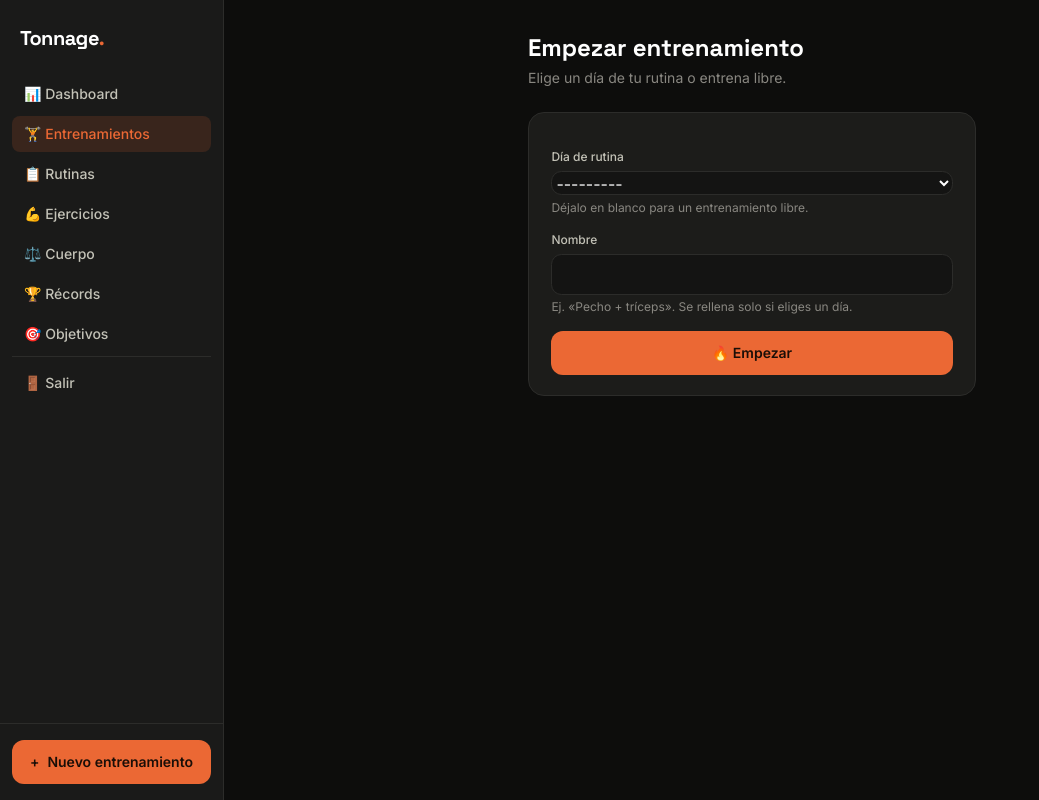
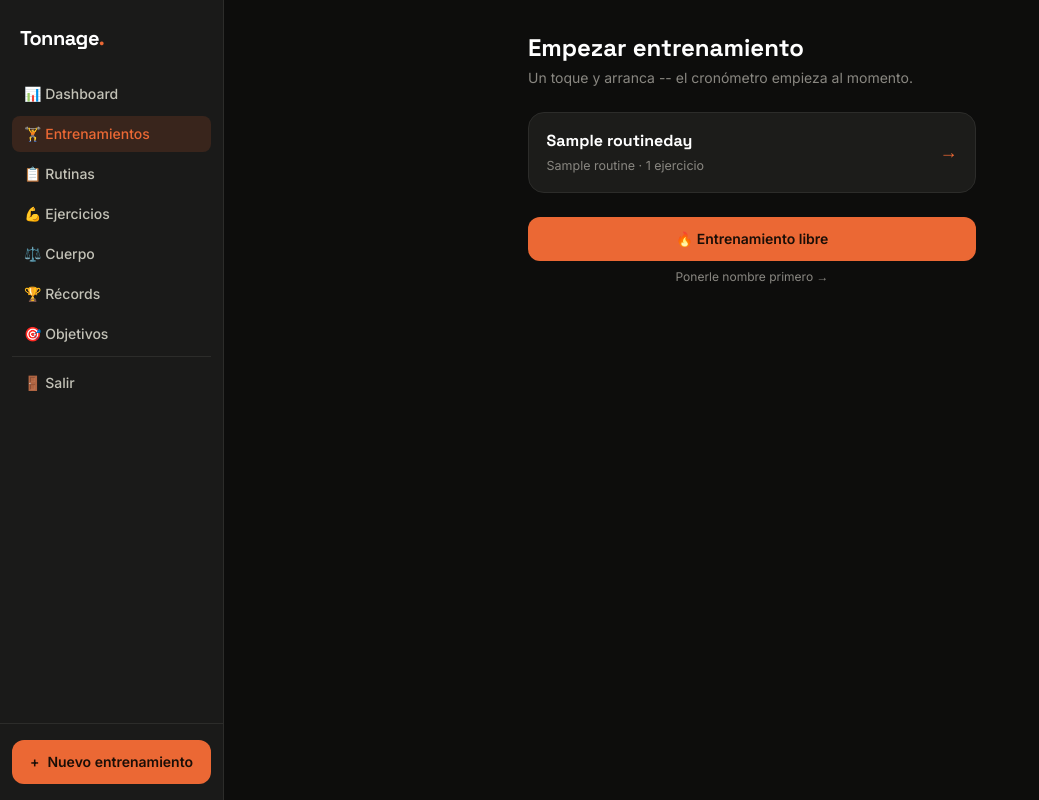
Before and after one commit to lasaladebygui-design/Alexgoesgym, a Django app: page /entrenar/nuevo/ in a window 1280 px wide. Shown: the whole page, without its empty margins (0-1039 px from the left). Run offline with Django 5.2, Linux system fonts and the light colour scheme; a user stored in the database is signed in; tables that the repository leaves empty hold one stand-in row (values such as "Sample post"); some libraries are stand-ins or nearby versions.

Commit message:
Empezar entrenamiento: tarjetas de un toque en vez de un desplegable
Cada día de una rutina activa es ahora una tarjeta que arranca la
sesión directamente al tocarla (mismo trato que "entrenamiento libre").
Ponerle nombre personalizado sigue disponible, pero detrás de un enlace
secundario -- lo normal es no necesitarlo.

Co-Authored-By: Claude Sonnet 5 <noreply@anthropic.com>

```diff
--- a/templates/training/workout_start.html
+++ b/templates/training/workout_start.html
@@ -3,17 +3,43 @@
 {% block content %}
 <div class="max-w-md mx-auto">
     <h1 class="font-display text-2xl font-bold mb-1">Empezar entrenamiento</h1>
-    <p class="text-sm text-ink-muted mb-6">Elige un día de tu rutina o entrena libre.</p>
-    <form method="post" class="card-panel space-y-4">
-        {% csrf_token %}
-        {% for field in form %}
-        <div>
-            <label class="block text-xs font-medium text-ink-secondary mb-1.5">{{ field.label }}</label>
-            {{ field }}
-            {% if field.help_text %}<p class="text-xs text-ink-muted mt-1">{{ field.help_text }}</p>{% endif %}
-        </div>
+    <p class="text-sm text-ink-muted mb-6">Un toque y arranca -- el cronómetro empieza al momento.</p>
+
+    <div class="space-y-2.5 mb-6">
+        {% for day in routine_days %}
+        <form method="post">
+            {% csrf_token %}
+            <input type="hidden" name="routine_day" value="{{ day.pk }}">
+            <input type="hidden" name="name" value="">
+            <button type="submit" class="card-tile w-full text-left flex items-center justify-between hover:border-accent/40">
+                <div>
+                    <p class="tile-value text-base">{{ day.name }}</p>
+                    <p class="tile-sub">{{ day.routine.name }} · {{ day.exercises.count }} ejercicio{{ day.exercises.count|pluralize }}</p>
+                </div>
+                <span class="text-accent text-lg">→</span>
+            </button>
+        </form>
         {% endfor %}
-        <button type="submit" class="w-full rounded-xl bg-accent hover:bg-accent-hover text-accent-ink font-semibold text-sm px-4 py-3 transition-colors">🔥 Empezar</button>
-    </form>
+    </div>
+
+    <div x-data="{ customOpen: false }">
+        <form method="post" x-show="!customOpen">
+            {% csrf_token %}
+            <input type="hidden" name="routine_day" value="">
+            <input type="hidden" name="name" value="">
+            <button type="submit" class="w-full rounded-xl bg-accent hover:bg-accent-hover text-accent-ink font-semibold text-sm px-4 py-3 transition-colors">🔥 Entrenamiento libre</button>
+        </form>
+        <button type="button" @click="customOpen = true" x-show="!customOpen" class="text-xs text-ink-muted hover:text-ink-secondary mt-2 mx-auto block">Ponerle nombre primero →</button>
+
+        <form method="post" x-show="customOpen" x-cloak class="card-panel space-y-3">
+            {% csrf_token %}
+            <input type="hidden" name="routine_day" value="">
+            <div>
+                <label class="block text-xs font-medium text-ink-secondary mb-1.5">Nombre</label>
+                <input type="text" name="name" placeholder="Ej. Pierna en casa">
+            </div>
+            <button type="submit" class="w-full rounded-xl bg-accent hover:bg-accent-hover text-accent-ink font-semibold text-sm px-4 py-3 transition-colors">🔥 Empezar</button>
+        </form>
+    </div>
 </div>
 {% endblock %}
--- a/training/views.py
+++ b/training/views.py
@@ -54,7 +54,8 @@ def workout_start(request):
             return redirect("training:workout-session", pk=workout.pk)
     else:
         form = WorkoutStartForm(user=request.user)
-    return render(request, "training/workout_start.html", {"form": form})
+    routine_days = RoutineDay.objects.filter(routine__user=request.user, routine__is_active=True).select_related("routine")
+    return render(request, "training/workout_start.html", {"form": form, "routine_days": routine_days})
 
 
 @login_required
```
